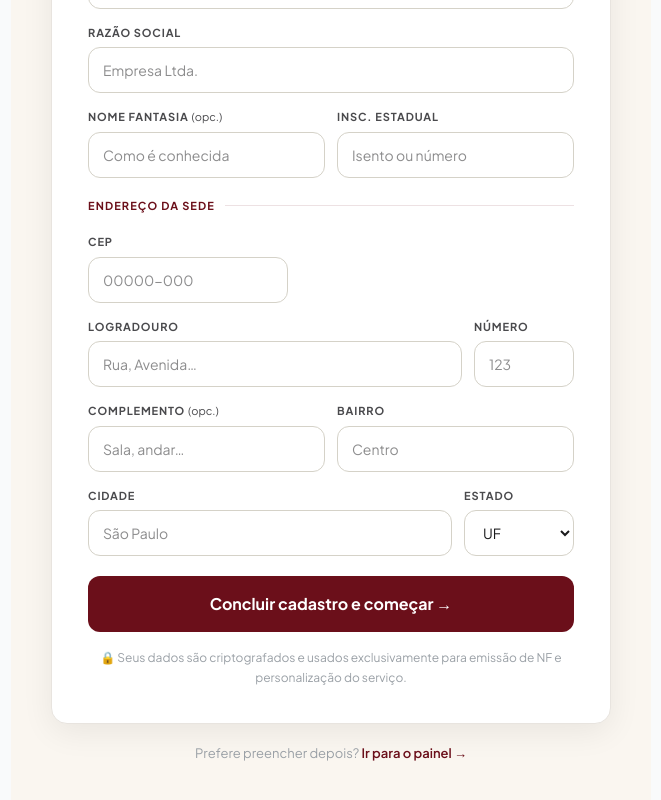
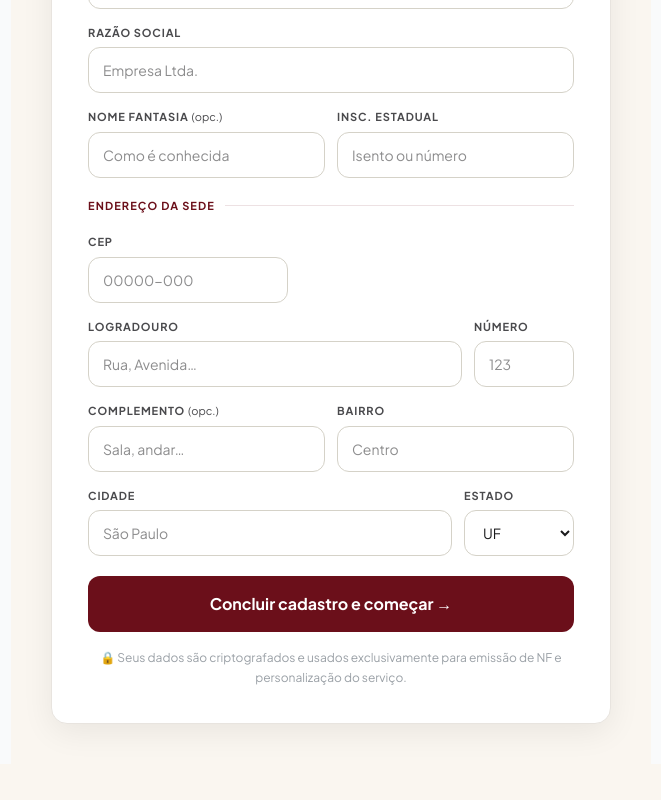
Before and after one commit to matuttamf/monitor-licitacoes, a Next.js app: page /completar-cadastro in a window 1280 px wide. Shown: the part 426-1226 px from the top of the page, without its empty margins (309-970 px from the left). After the commit the page ends 1190 px from the top, so only its background shows below. Built offline with nearby package versions, Linux system fonts and the light colour scheme.

Commit message:
fix: remover links de saida do completar-cadastro

```diff
--- a/app/(auth)/completar-cadastro/page.tsx
+++ b/app/(auth)/completar-cadastro/page.tsx
@@ -189,10 +189,10 @@ export default function CompletarCadastroPage() {
 
         {/* Cabeçalho */}
         <div className="text-center mb-8">
-          <Link href="/" className="inline-flex items-center gap-2.5 no-underline mb-6">
+          <div className="inline-flex items-center gap-2.5 mb-6">
             <div className="w-9 h-9 rounded-[10px] bg-[#6B0F1A] text-[#C9A65A] flex items-center justify-center font-bold text-xs">ML</div>
             <span className="text-[#1A1A1C] font-semibold text-[15px]">Monitor de Licitações</span>
-          </Link>
+          </div>
 
           {/* Steps */}
           <div className="flex items-center justify-center gap-2 mb-5">
@@ -373,12 +373,6 @@ export default function CompletarCadastroPage() {
           </p>
         </div>
 
-        <p className="text-center text-[13px] text-[#9AA0A6] mt-5">
-          Prefere preencher depois?{' '}
-          <Link href="/dashboard" className="text-[#6B0F1A] font-semibold no-underline">
-            Ir para o painel →
-          </Link>
-        </p>
       </div>
     </div>
   )
```
